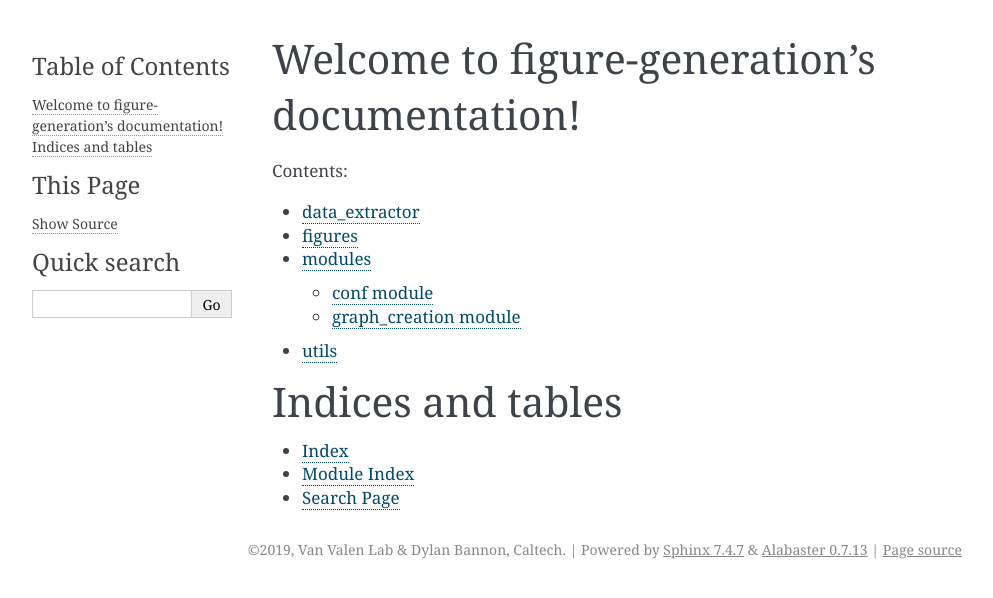
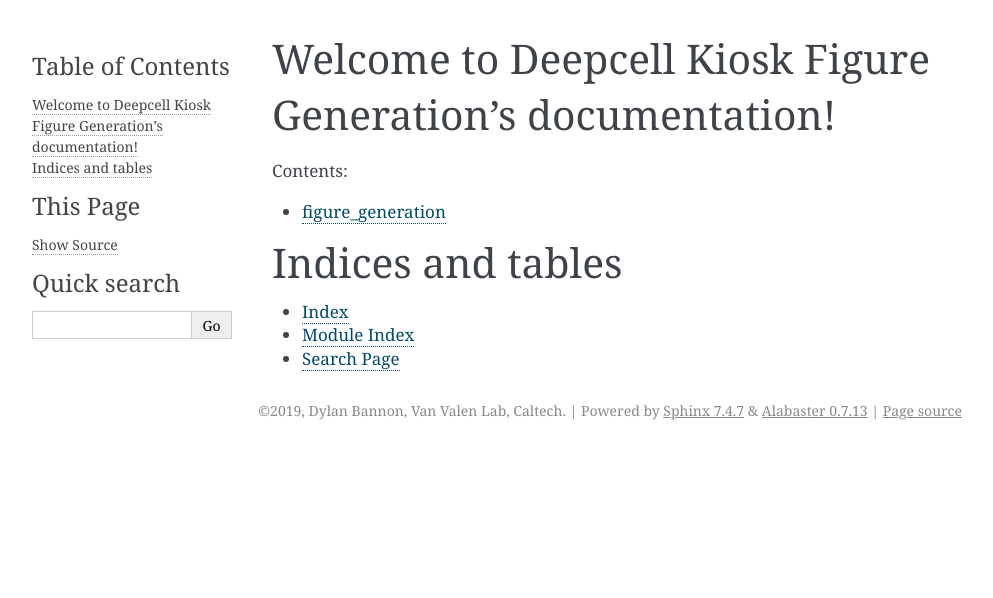
Before and after one commit to vanvalenlab/publication-figures, a Sphinx documentation site: the page built from docs/index.rst, in a window 1280 px wide. Shown: the top 598 px of the page, without its empty margins (148-1141 px from the left). Built offline with Sphinx 7.4.7, drawn with Linux system fonts in a browser that asks for light colours; pages that are not in the unit, such as notebooks, are missing from menus.

Commit message:
up-to-date battery of .rst doc templates

```diff
--- a/docs/conf.py
+++ b/docs/conf.py
@@ -1,3 +1,6 @@
+# TODO: Improve formatting of HTLM docs (CSS?).
+# TODO: Improve use of reST formatting in docstrings to make HTML docs more legible.
+
 # Configuration file for the Sphinx documentation builder.
 #
 # This file only contains a selection of the most common options. For a full
@@ -12,15 +15,13 @@
 #
 import os
 import sys
-sys.path.insert(0, os.path.abspath('.'))
-sys.path.insert(0, os.path.abspath('..'))
-sys.path.insert(0, os.path.abspath('../graph_scripts/'))
+sys.path.insert(0, os.path.abspath('../figure_generation/'))
 
 
 # -- Project information -----------------------------------------------------
 
 project = 'Deepcell Kiosk Figure Generation'
-copyright = '2019, Van Valen Lab & Dylan Bannon, Caltech'
+copyright = '2019, Dylan Bannon, Van Valen Lab, Caltech'
 author = 'Dylan Bannon'
 
 # The full version, including alpha/beta/rc tags
@@ -33,7 +34,9 @@
 # extensions coming with Sphinx (named 'sphinx.ext.*') or your custom
 # ones.
 extensions = [
-    'sphinx.ext.autodoc'
+    'sphinx.ext.autodoc',
+    'sphinx.ext.napoleon',
+    'sphinx.ext.todo'
 ]
 
 # Add any paths that contain templates here, relative to this directory.
--- a/docs/index.rst
+++ b/docs/index.rst
@@ -1,19 +1,16 @@
-.. figure-generation documentation master file, created by
-   sphinx-quickstart on Sun Sep 22 22:32:02 2019.
+.. Deepcell Kiosk Figure Generation documentation master file, created by
+   sphinx-quickstart on Tue Sep 24 14:29:50 2019.
    You can adapt this file completely to your liking, but it should at least
    contain the root `toctree` directive.
 
-Welcome to figure-generation's documentation!
-=============================================
+Welcome to Deepcell Kiosk Figure Generation's documentation!
+============================================================
 
 .. toctree::
    :maxdepth: 2
    :caption: Contents:
 
-   data_extractor <data_extractor.rst>
-   figures <figures.rst>
-   modules <modules.rst>
-   utils <utils.rst>
+   modules
 
 Indices and tables
 ==================
--- a/docs/modules.rst
+++ b/docs/modules.rst
@@ -1,8 +1,7 @@
-figure-generation
+figure_generation
 =================
 
 .. toctree::
    :maxdepth: 4
 
-   conf
-   graph_creation
+   figure_generation
```
Also changed, not shown: docs/data_extractor.rst (deleted, +0 -7 lines), docs/figures.rst (deleted, +0 -7 lines), docs/graph_creation.rst (deleted, +0 -7 lines), docs/utils.rst (deleted, +0 -7 lines).
